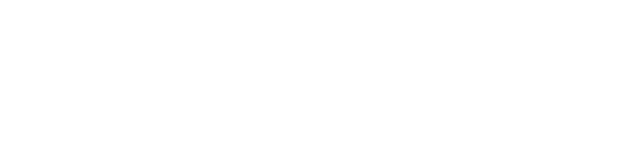
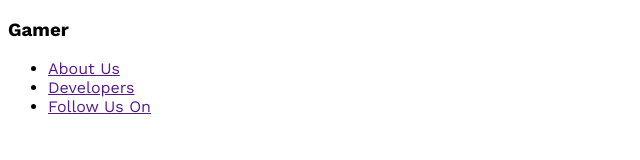
Before and after one commit to Minu0011/gammer, a plain HTML site: page index.html in a window 1280 px wide. Shown: the whole page, without its empty margins (0-640 px from the left). Drawn offline with nearby package versions, Linux system fonts and the light colour scheme; files that its build step writes are made by us from their sources.

Commit message:
font added

```diff
--- a/index.html
+++ b/index.html
@@ -7,6 +7,15 @@
     <link rel="stylesheet" href="styles/style.css">
 </head>
 <body>
-
+    <header>
+        <nav>
+            <h3>Gamer</h3>
+            <ul>
+                <li><a href="">About Us</a></li>
+                <li><a href="">Developers</a></li>
+                <li><a href="">Follow Us On</a></li>
+            </ul>
+        </nav>
+    </header>
 </body>
 </html>
--- a/style.css
+++ b/style.css
@@ -0,0 +1,4 @@
+@import url('https://fonts.googleapis.com/css2?family=Work+Sans:wght@400;500;600;700;800;900&display=swap');
+*{
+    font-family: 'Work Sans', sans-serif;
+}
```
